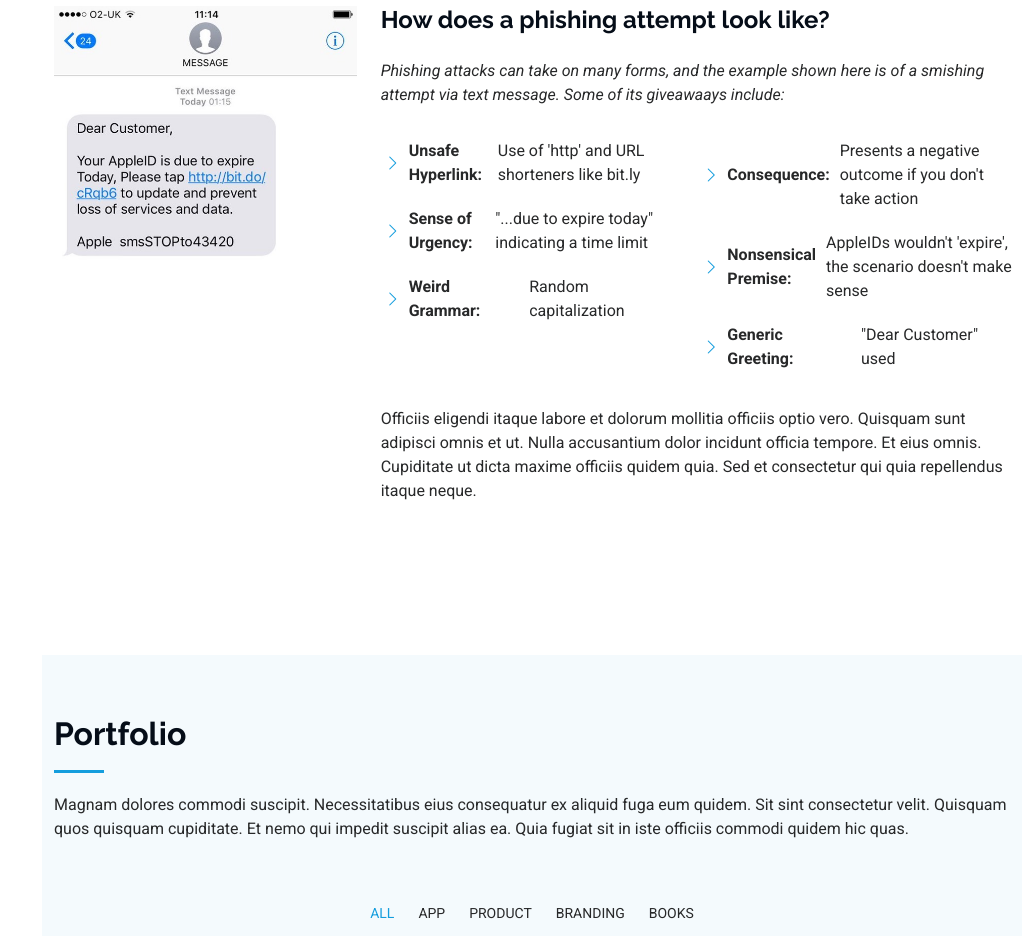
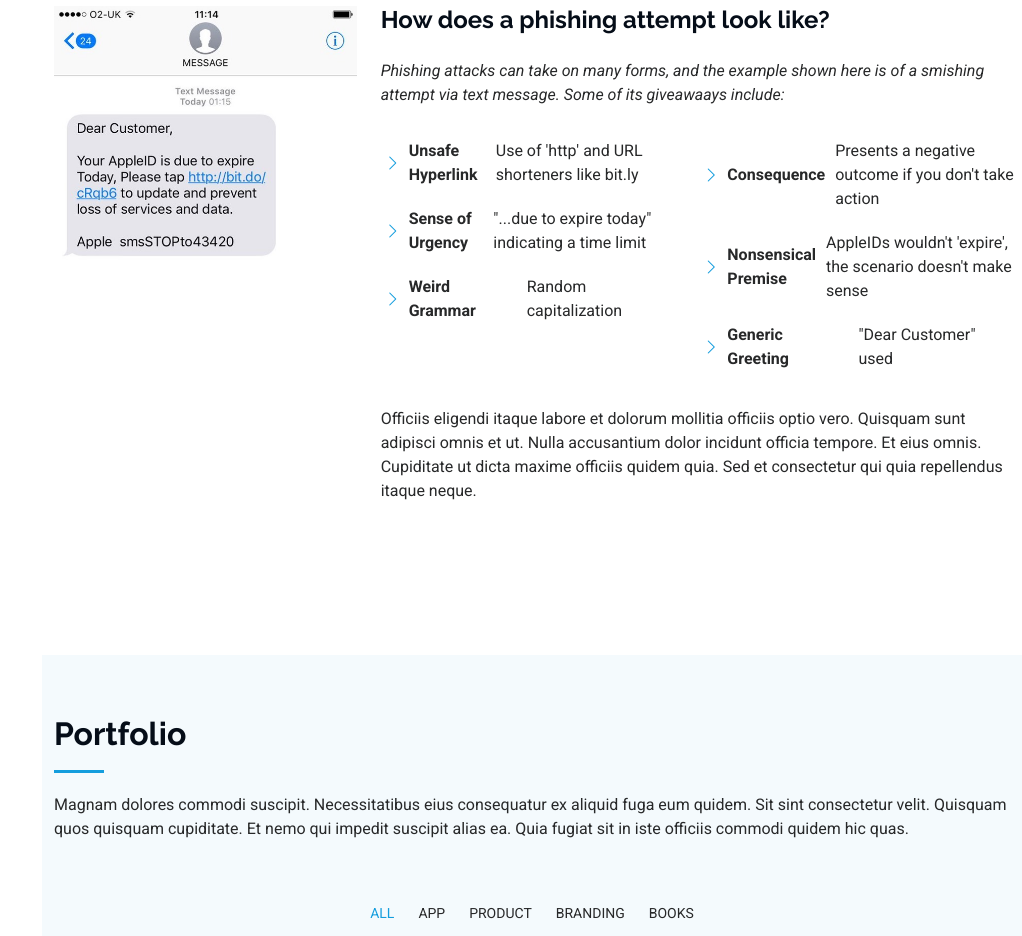
Before and after one commit to jonasnedumchira/Cybersec-Project, a plain HTML site: page index.html in a window 1280 px wide. Shown: the part 3680-4616 px from the top of the page, without its empty margins (258-1280 px from the left). Drawn offline with Linux system fonts and the light colour scheme.

Commit message:
Edits to previous again

```diff
--- a/index.html
+++ b/index.html
@@ -368,17 +368,17 @@
               <div class="row">
                 <div class="col-lg-6 px-3">
                   <ul class="mb-0">
-                    <li><i class="bi bi-chevron-right me-2"></i> <strong>Unsafe Hyperlink: </strong> <span>Use of 'http' and URL shorteners like bit.ly</span></li>
-                    <li><i class="bi bi-chevron-right me-2"></i> <strong>Sense of Urgency: </strong> <span>"...due to expire today" indicating a time limit</span></li>
-                    <li><i class="bi bi-chevron-right me-2"></i> <strong>Weird Grammar: </strong> <span>Random capitalization</span></li>
+                    <li><i class="bi bi-chevron-right me-2"></i> <strong>Unsafe Hyperlink </strong> <span>Use of 'http' and URL shorteners like bit.ly</span></li>
+                    <li><i class="bi bi-chevron-right me-2"></i> <strong>Sense of Urgency </strong> <span>"...due to expire today" indicating a time limit</span></li>
+                    <li><i class="bi bi-chevron-right me-2"></i> <strong>Weird Grammar </strong> <span>Random capitalization</span></li>
                   </ul>
                 </div>
 
                 <div class="col-lg-6 px-2">
                   <ul class="mb-0">
-                    <li><i class="bi bi-chevron-right me-2"></i> <strong>Consequence: </strong> <span>Presents a negative outcome if you don't take action</span></li>
-                    <li><i class="bi bi-chevron-right me-2"></i> <strong>Nonsensical Premise: </strong> <span>AppleIDs wouldn't 'expire', the scenario doesn't make sense</span></li>
-                    <li><i class="bi bi-chevron-right me-2"></i> <strong>Generic Greeting: </strong> <span>"Dear Customer" used</span></li>
+                    <li><i class="bi bi-chevron-right me-2"></i> <strong>Consequence </strong> <span>Presents a negative outcome if you don't take action</span></li>
+                    <li><i class="bi bi-chevron-right me-2"></i> <strong>Nonsensical Premise </strong> <span>AppleIDs wouldn't 'expire', the scenario doesn't make sense</span></li>
+                    <li><i class="bi bi-chevron-right me-2"></i> <strong>Generic Greeting </strong> <span>"Dear Customer" used</span></li>
                   </ul>
                 </div>
               </div>
```
